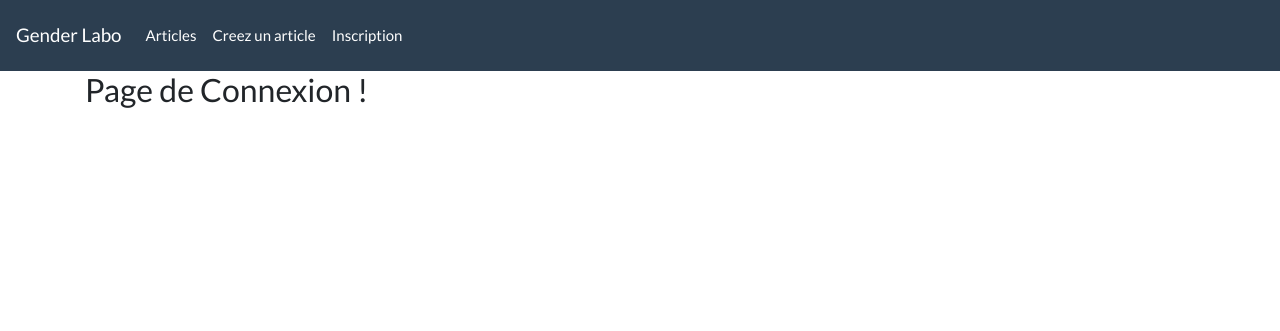
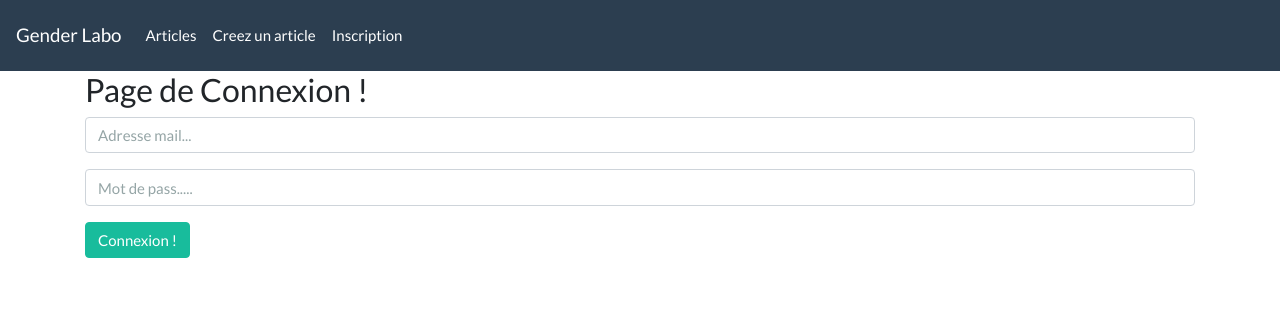
Before and after one commit to ipalakot/sf-symf4_dew_w1, a Symfony app: template symp4_dew_w1/templates/security/login.html.twig in a window 1280 px wide. Shown: the top 331 px of the page. Run offline with Twig, Linux system fonts and the light colour scheme; the template is opened without the code that fills it, so the values that code supplies are empty; some libraries are stand-ins or nearby versions.

Commit message:
Connexion / Admin / Roles

```diff
--- a/symp4_dew_w1/src/Entity/User.php
+++ b/symp4_dew_w1/src/Entity/User.php
@@ -98,7 +98,7 @@ class User implements UserInterface
     }
 
     public function getRoles(){
-        return [ROLE_USER];
+        return ['ROLE_USER'];
 
     }
 
--- a/symp4_dew_w1/templates/security/login.html.twig
+++ b/symp4_dew_w1/templates/security/login.html.twig
@@ -2,6 +2,24 @@
 
 {% block body %}
 
-    <h3> Page de Connexion ! </h2>
+    <h3> Page de Connexion ! </h3>
+
+    <form action="{{ path('security_login') }}" method="post">
+
+        <div class="form-group">
+            <input placeholder="Adresse mail... " required name="_username"
+            type="text" class="form-control">
+        </div>
+
+        <div class="form-group">
+            <input placeholder="Mot de pass....." required name="_password"
+            type="password" class="form-control">
+        </div>
+
+        <div class="form-group">
+            <button type="submit" class="btn btn-success"> Connexion ! </button>
+        </div>
+    <form>
+
 
 {% endblock %}
```
Also changed, not shown: 1 other file.
